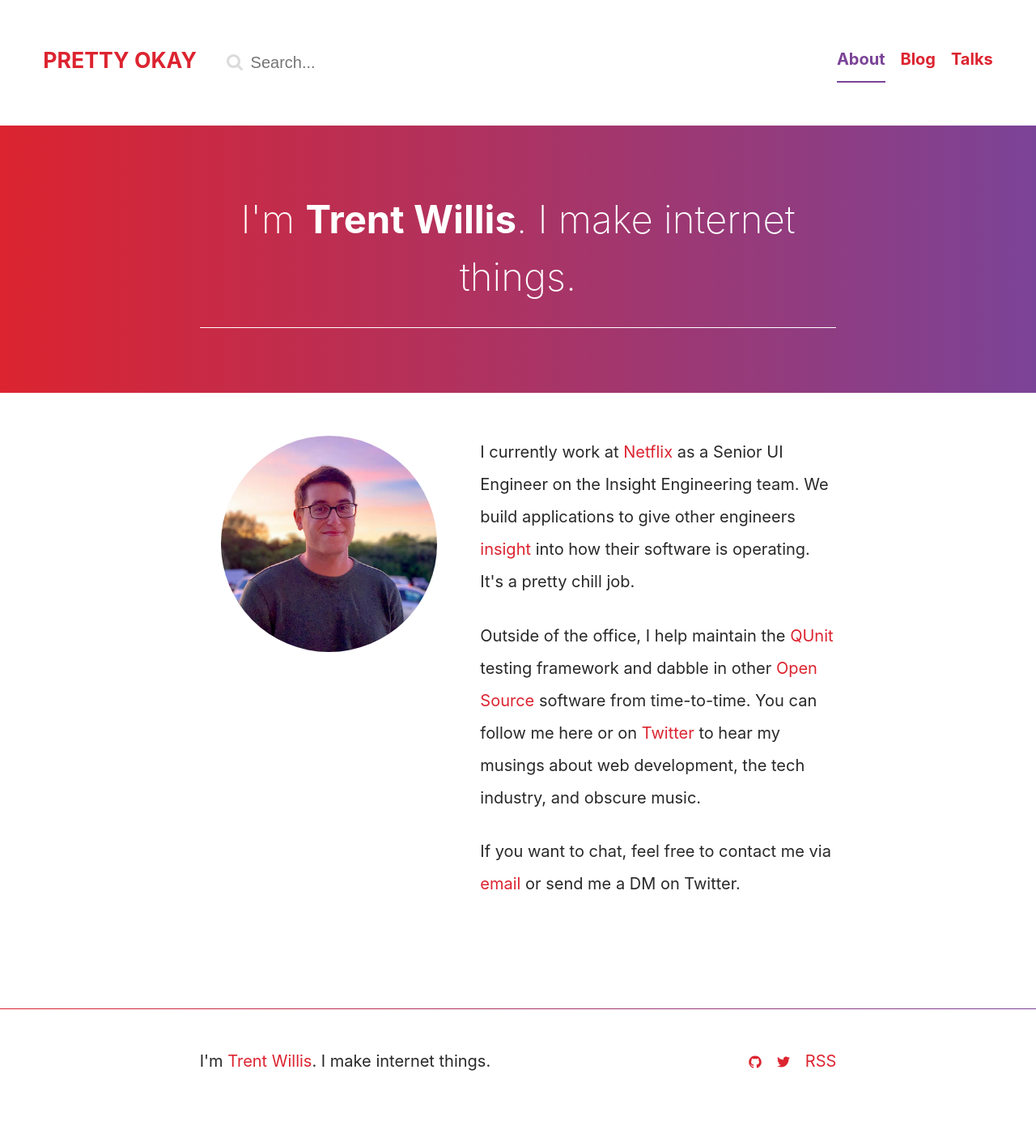
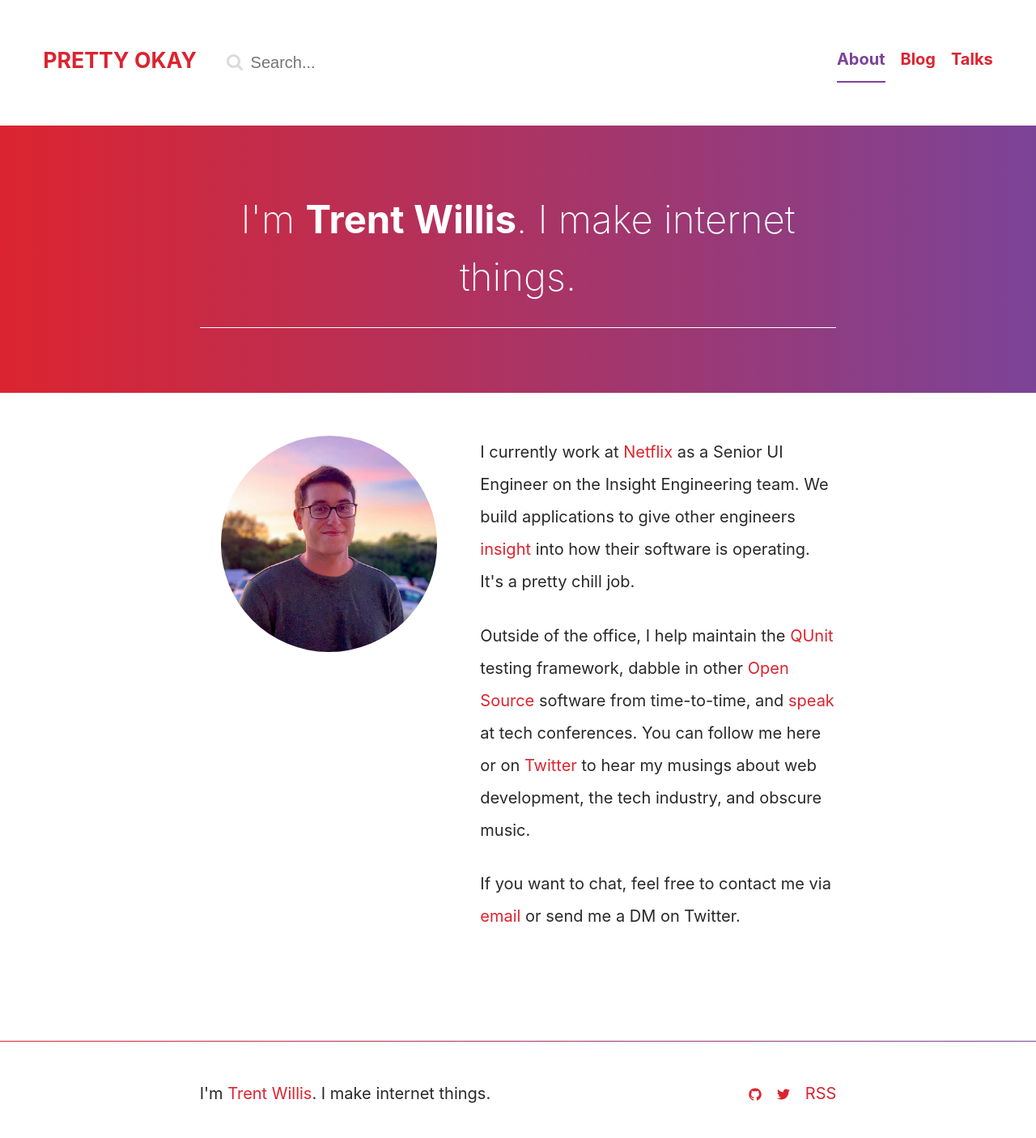
Before and after one commit to trentmwillis/pretty-okay.dev, a Jekyll site: the page built from about.html, in a window 1280 px wide. Shown: the whole page at 81% size. Built offline with Jekyll 4.4.1, drawn with Linux system fonts in a browser that asks for light colours; comment, search, counter and statistics services are not loaded; before the commit the page ends 1365 px from its top, so only the background shows below that.

Commit message:
Update about page and talks info

```diff
--- a/about.html
+++ b/about.html
@@ -12,7 +12,7 @@ landing: true
   <div class="about-description">
     <p>I currently work at <a href="https://www.netflix.com/" target="_blank" rel="noreferrer noopener">Netflix</a> as a Senior UI Engineer on the Insight Engineering team. We build applications to give other engineers <a href="https://en.wikipedia.org/wiki/Telemetry" target="_blank" rel="noreferrer noopener">insight</a> into how their software is operating. It's a pretty chill job.</p>
 
-    <p>Outside of the office, I help maintain the <a href="http://qunitjs.com/" target="_blank" rel="noreferrer noopener">QUnit</a> testing framework and dabble in other <a href="https://github.com/trentmwillis" target="_blank" rel="noreferrer noopener">Open Source</a> software from time-to-time. You can follow me here or on <a href="https://twitter.com/trentmwillis" target="_blank" rel="noreferrer noopener">Twitter</a> to hear my musings about web development, the tech industry, and obscure music.</p>
+    <p>Outside of the office, I help maintain the <a href="http://qunitjs.com/" target="_blank" rel="noreferrer noopener">QUnit</a> testing framework, dabble in other <a href="https://github.com/trentmwillis" target="_blank" rel="noreferrer noopener">Open Source</a> software from time-to-time, and <a href="./speaking">speak</a> at tech conferences. You can follow me here or on <a href="https://twitter.com/trentmwillis" target="_blank" rel="noreferrer noopener">Twitter</a> to hear my musings about web development, the tech industry, and obscure music.</p>
 
     <p>If you want to chat, feel free to contact me via <a href="mailto:{{ site.email }}">email</a> or send me a DM on Twitter.</p>
   </div>
```
Also changed, not shown: _posts/talks/2019-03-11-js-kongress.md (+0 -1 lines), _posts/talks/2019-05-03-city-js.md (+0 -1 lines).
